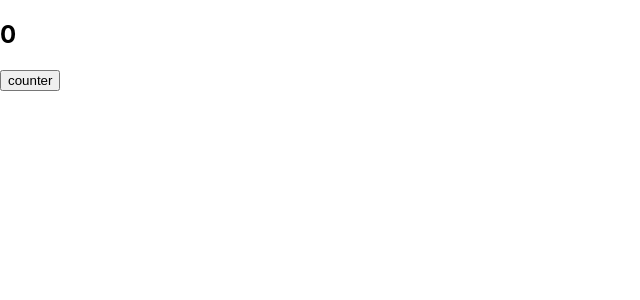
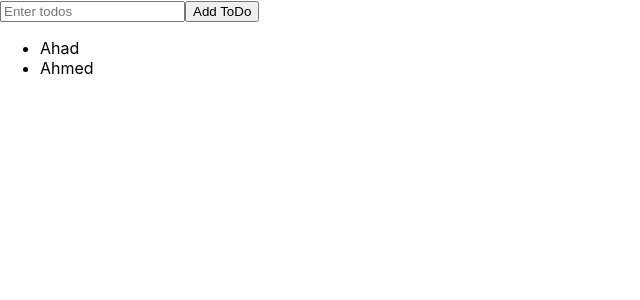
Before and after one commit to MuhammadAhmedLakhani/React-Advance, a React (Create React App) app: page / in a window 1280 px wide. Shown: the top 300 px of the page, without its empty margins (0-640 px from the left). Built offline with nearby package versions, Linux system fonts and the light colour scheme.

Commit message:
Hooks:Todo (add tasks)

```diff
--- a/src/App.jsx
+++ b/src/App.jsx
@@ -4,21 +4,29 @@ import { useState } from 'react';
 
 function App() {
 
-  // let name = "Ahad";
 
-  // const updateName = ()=>{
-  //   name = "Ahmed"
-  //   console.log(name)
-  // }
+let [todos, setTodos] = useState([{value:"Ahad"},{value:"Ahmed"}])
 
-  let [counter,setCounter] = useState(0);
+let [value,setValue] = useState("")
 
-  console.log(counter)
+const addToDo = () => {
+  setTodos([...todos , {value}]) //here javascript automatically make key name 'value' (object enhancement)
 
+  setValue("")
+
+}
+
+
+
+console.log(todos,"todos")
   return (
     <div>
-      <h2>{counter}</h2>
-      <button onClick={()=> setCounter(counter +1)}>counter</button>
+      <input type="text"placeholder='Enter todos' value={value}    onChange={(e)=> setValue(e.target.value)} />
+      <button onClick={addToDo}>Add ToDo</button>
+      <ul>
+          {todos.map((v,i)=><li key={i}>{v.value}</li>
+          )}
+      </ul>
     </div>
   );
 }
```
Also changed, not shown: src/nootes.txt.
